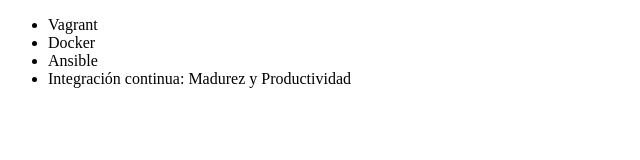
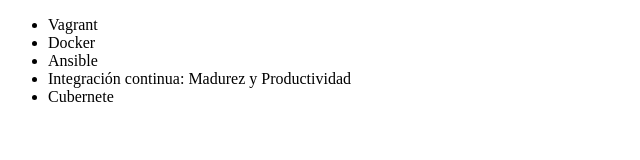
Before and after one commit to EnriqueValverd/Alura-git, a plain HTML site: page index.html in a window 1280 px wide. Shown: the full height of the page, 0-640 px from the left. Drawn offline with Linux system fonts and the light colour scheme.

Commit message:
agregando curso

```diff
--- a/index.html
+++ b/index.html
@@ -10,6 +10,7 @@
          <li> Docker </li>
          <li> Ansible </li>
          <li> Integración continua: Madurez y Productividad </li>
+         <li> Cubernete</li>
      </ul>
 </body>
 </html>
```
